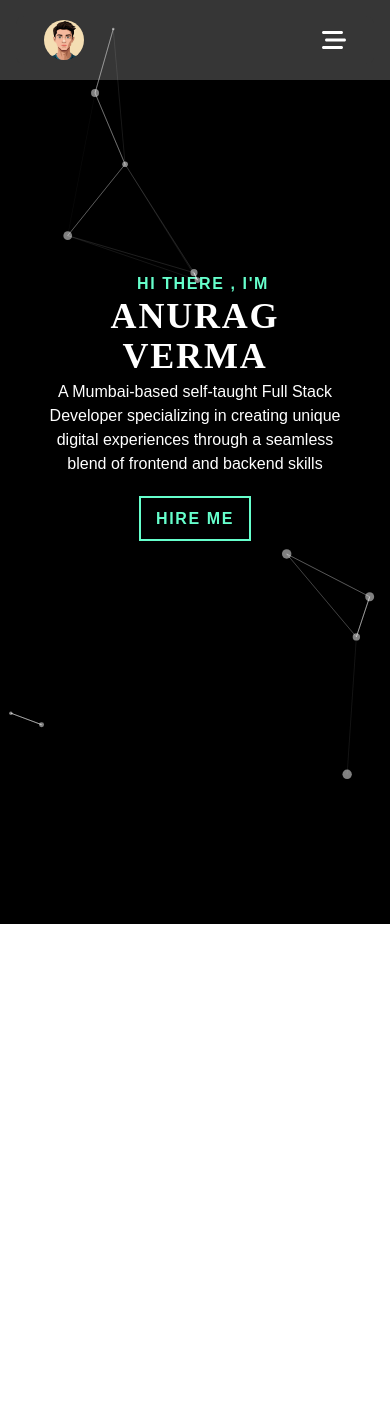
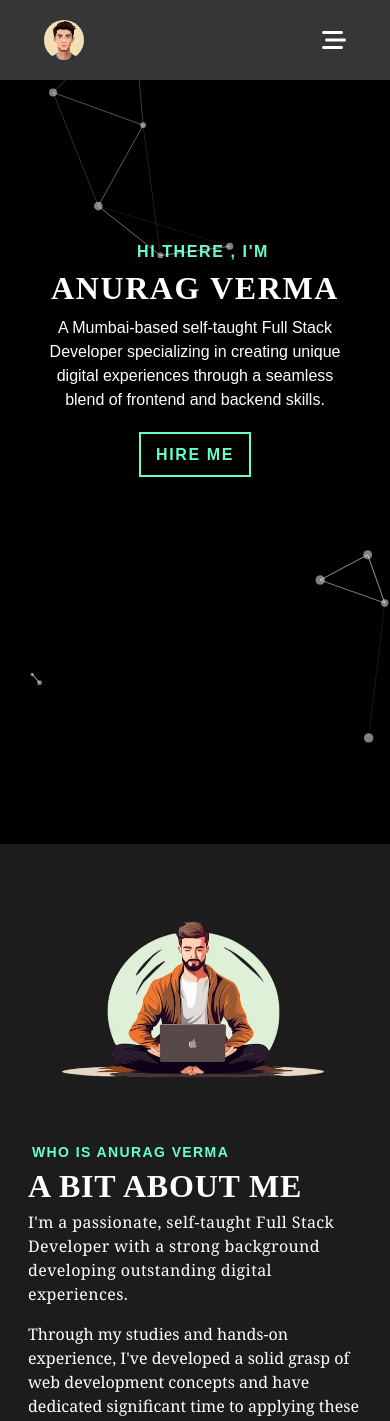
Before and after one commit to Vermaanug/Portfolio, a React (Vite) app: page / in a window 390 px wide. Shown: the top 1421 px of the page. Before the commit the page ends 924 px from the top, so only its background shows below. Built offline with nearby package versions, Linux system fonts and the light colour scheme; a web font is replaced by a local one.

Commit message:
Created About Us Section nad make it responsive

```diff
--- /dev/null
+++ b/src/Components/About.jsx
@@ -0,0 +1,43 @@
+import React from "react";
+
+const About = () => {
+  return (
+    <section className="bg-[#1C1C1C]">
+      <div className="flex flex-col py-10 md:flex-row p-4 xl:gap-6 xl:py-32">
+        <div className=" flex-1 md:p-4 ">
+          <img
+            src="/LaptopBoy.png"
+            alt="Boy"
+            className="w-full h-full object-cover lg:w-96 p-5 ml-auto"
+          />
+        </div>
+        <div className="pt-10 flex-1 md:p-4 lg:pt-14 ">
+          <p className="font-nunito uppercase font-semibold text-[#66FFCC] tracking-widest ml-4 text-sm">
+            Who is Anurag Verma
+          </p>
+          <h2 className="font-dmserif font-bold uppercase text-white tracking-wide text-[32px]  ml-3">
+            A bit About Me
+          </h2>
+          <div className="px-3 xl:w-2/3 2xl:w-1/2">
+            <p className="text-white font-serif text-left tracking-wide">
+              I'm a passionate, self-taught Full Stack Developer with a strong
+              background developing outstanding digital experiences.
+            </p>
+            <p className="block mt-4 text-white font-serif">
+              Through my studies and hands-on experience, I've developed a solid
+              grasp of web development concepts and have dedicated significant
+              time to applying these ideas in real-world scenarios
+            </p>
+            <p className="block mt-4 text-white font-serif">
+              When I'm not immersed in building and learning, you might find me
+              watching  cricket or movies , always thinking about how to make
+              things better 😉.
+            </p>
+          </div>
+        </div>
+      </div>
+    </section>
+  );
+};
+
+export default About;
--- a/src/Components/Body.jsx
+++ b/src/Components/Body.jsx
@@ -1,24 +1,25 @@
 import React from "react";
 import Background from "./Background";
+import About from "./About";
 
 const Body = () => {
   return (
-    <div >
+    <main >
       <Background />
-      <div className="h-svh p-8 bg-black ">
-        <div className="text-center mt-36 lg:flex lg:text-left xl:w-2/3 m-auto lg:mt-48 ">
+      <section className="p-8 bg-black h-svh ">
+        <div className="text-center mt-48 lg:flex lg:text-left xl:w-2/3 m-auto lg:mt-60 ">
           <div className="p-4">
             <p className="font-nunito uppercase font-semibold text-[#66FFCC] ml-4 tracking-widest">
               hi there , I'm
             </p>
-            <h2 className="font-dmserif font-bold uppercase text-white tracking-wider text-4xl md:text-5xl xl:text-7xl">
+            <h2 className="font-dmserif font-bold uppercase text-white tracking-wider text-[32px] md:text-5xl xl:text-7xl">
               Anurag Verma
             </h2>
             <div className="flex flex-col justify-center items-center mt-1 md:p-1 lg:items-start">
               <p className="text-white font-nunito md:w-2/3">
                 A Mumbai-based self-taught Full Stack Developer specializing in
                 creating unique digital experiences through a seamless blend of
-                frontend and backend skills
+                frontend and backend skills.
               </p>
               <div className="mt-5 w-28 p-2 border-2 text-center border-[#66FFCC] text-[#66FFCC] cursor-pointer hover:bg-[#66FFCC]  hover:text-black ease-in-out duration-300 hover:scale-105">
                 <a
@@ -31,11 +32,12 @@ const Body = () => {
             </div>
           </div>
           <div className="hidden lg:block ">
-            <img src="/LaptopBoy.png" alt="Boy Image" className="lg:-mt-6 xl:mt-10 2xl:-mt-6 "/>
+            <img src="/Coding.png" alt="Boy Image" className="w-full h-full object-cover "/>
           </div>
         </div>
-      </div>
-    </div>
+      </section>
+      <About />
+    </main>
   );
 };
 
--- a/src/Components/Header.jsx
+++ b/src/Components/Header.jsx
@@ -11,7 +11,7 @@ const Header = () => {
   };
 
   return (
-    <header className="bg-[#363636] lg:bg-black p-4 z-50">
+    <header className=" fixed top-0 left-0 right-0 bg-[#363636]  lg:bg-black p-4 z-50 ">
       <div className="bg-[#363636] rounded-lg p-1  justify-between lg:w-4/6 flex mx-auto  items-center">
         <div className="w-10 ml-6 cursor-pointer">
           <img src="/Facelogo.png" alt="Logo" className="rounded-full" />
```
Also changed, not shown: public/Coding.png (added).
